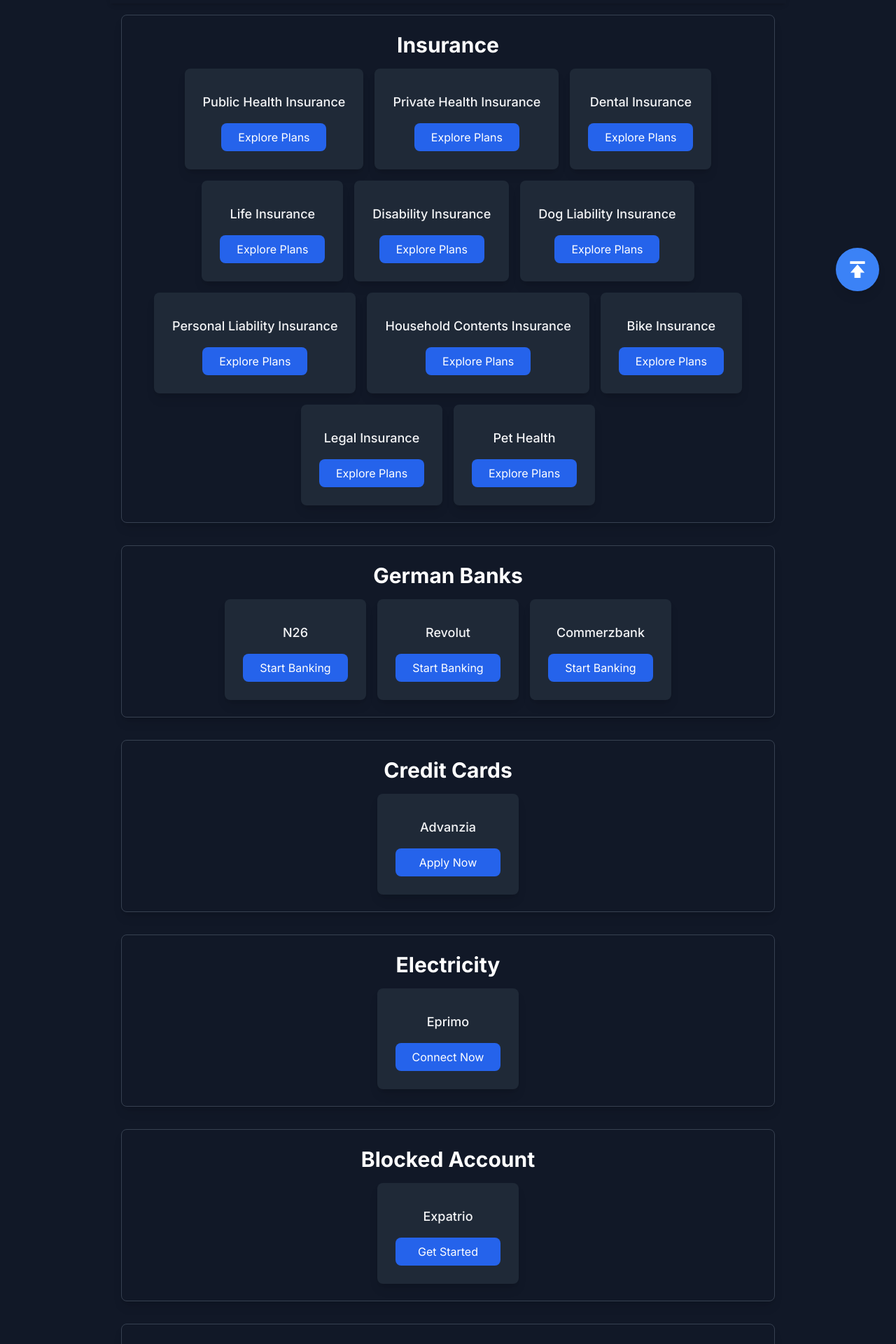
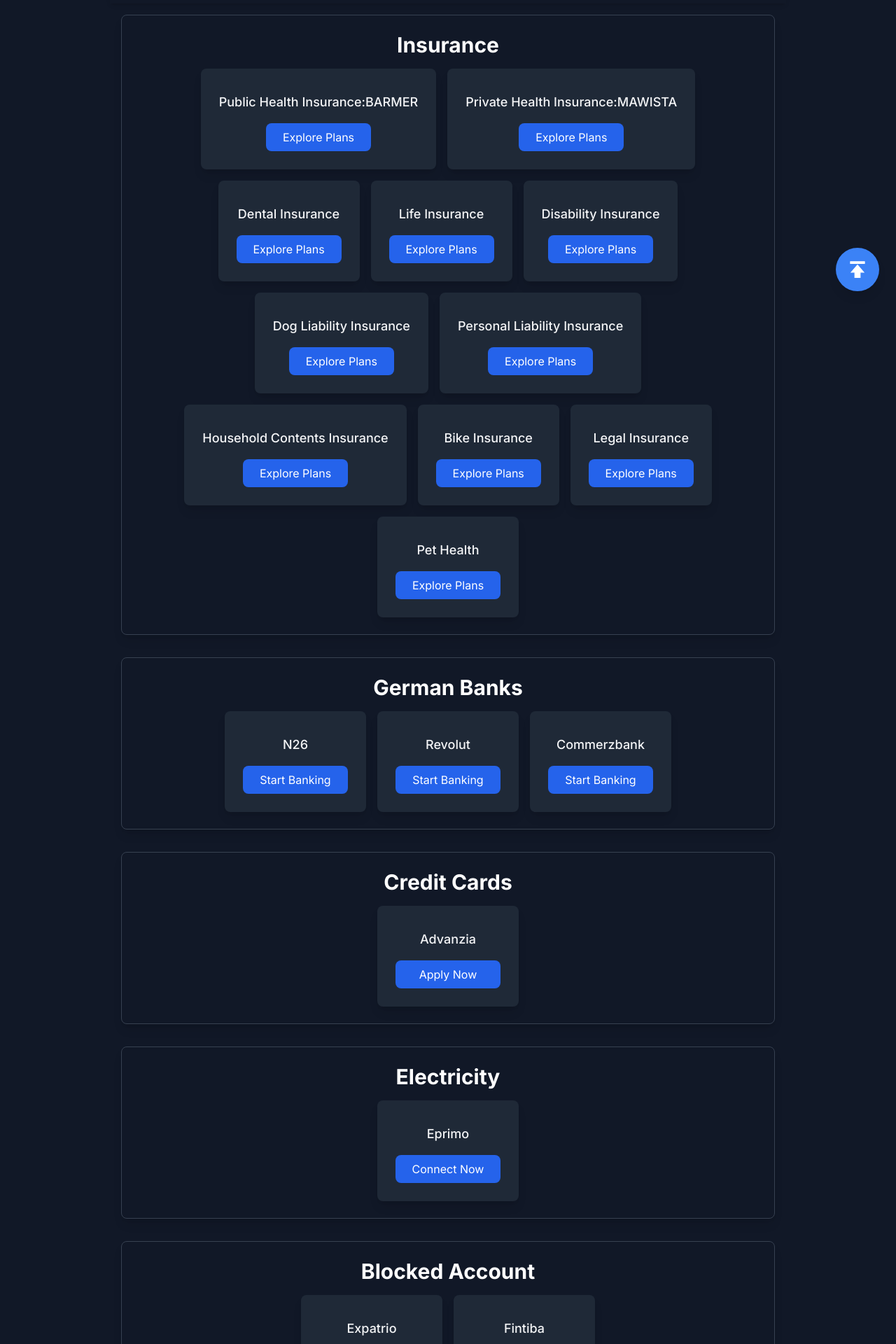
Before and after one commit to janak1998/the-german-guy, a Next.js app: page /partners in a window 1280 px wide. Shown: the part 360-2280 px from the top of the page at 70% size. Built offline with nearby package versions, Linux system fonts and the light colour scheme.

Commit message:
Update page.js

```diff
--- a/app/partners/page.js
+++ b/app/partners/page.js
@@ -7,12 +7,12 @@ const Page = () => {
   const partners = {
     Insurance: [
       {
-        name: "Public Health Insurance",
+        name: "Public Health Insurance:BARMER",
         url: "https://feather-insurance.com/en/public-health-insurance/barmer?utm_source=hoc9lz2rfjmgtdp5",
         btn_label: "Explore Plans",
       },
       {
-        name: "Private Health Insurance",
+        name: "Private Health Insurance:MAWISTA",
         url: "https://feather-insurance.com/private-health-insurance?utm_source=hoc9lz2rfjmgtdp5",
         btn_label: "Explore Plans",
       },
@@ -97,7 +97,12 @@ const Page = () => {
       {
         name: "Expatrio",
         url: "https://www.expatrio.com?p=TGG23",
-        btn_label: "Get Started",
+        btn_label: "Open Blocked Account",
+      },
+      {
+        name: "Fintiba",
+        url: "partner.fintiba.com/tggthegermanguy",
+        btn_label: "Open Blocked Account",
       },
     ],
     "Money Transfer": [
```
